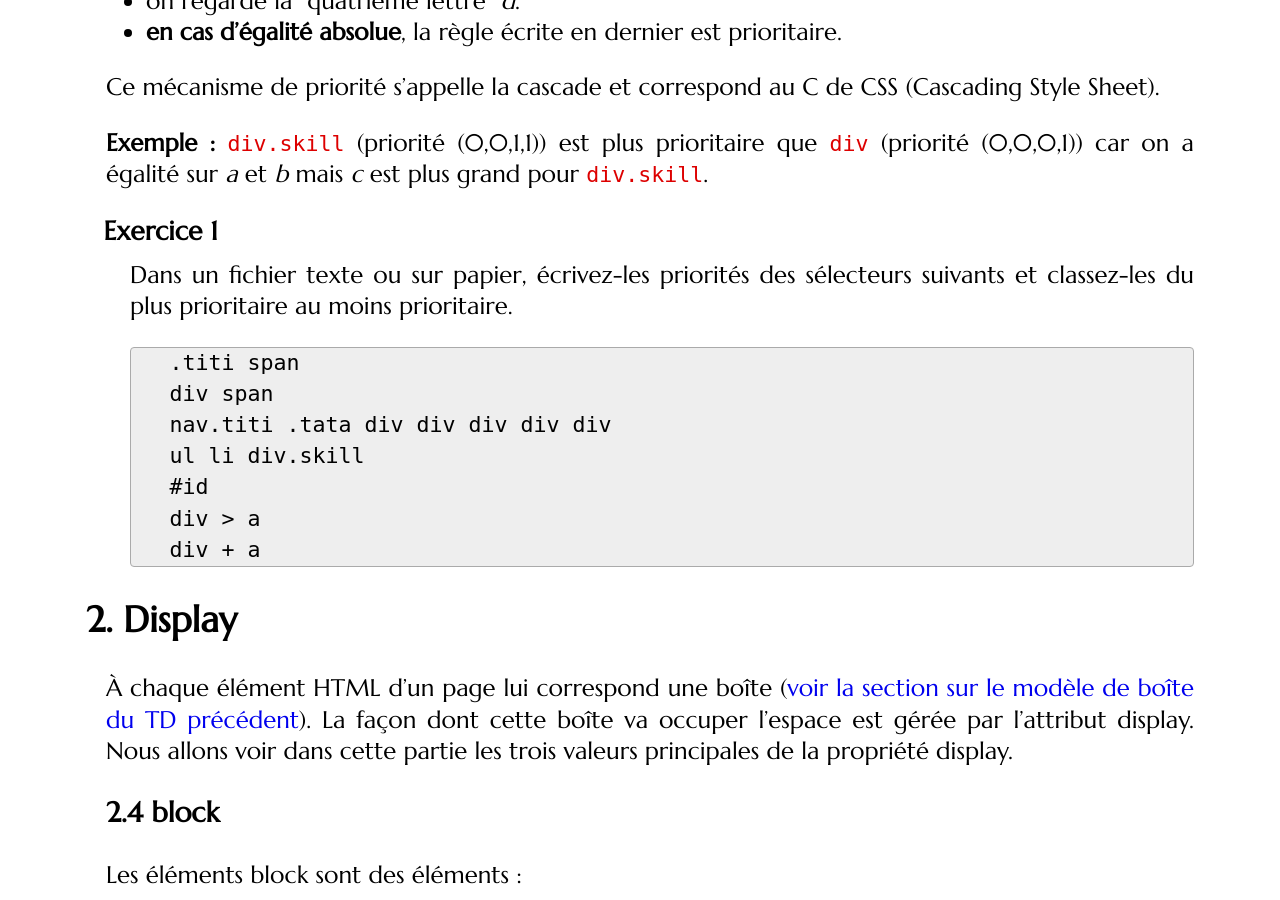
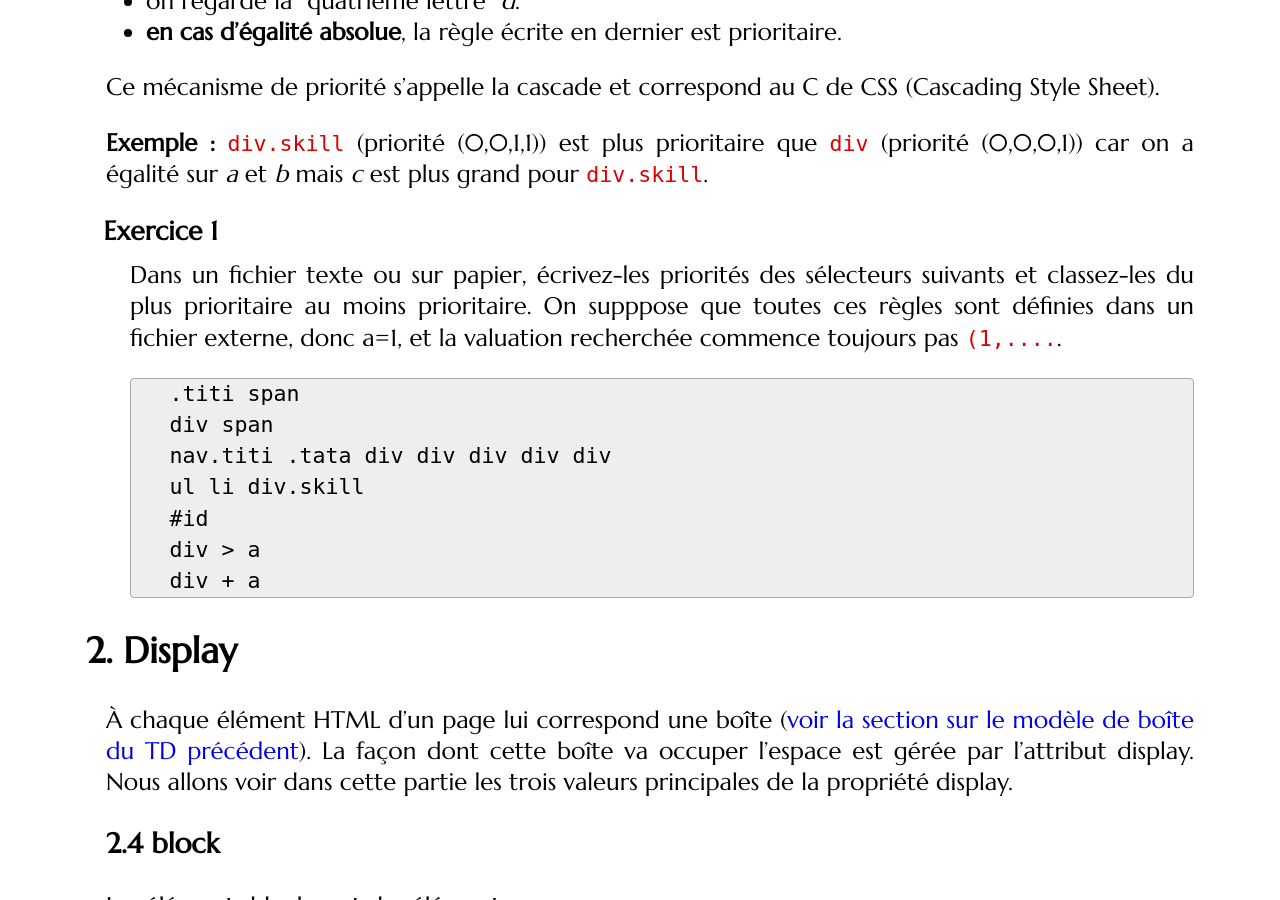
Before and after one commit to romainlebreton/R1.02-DeveloppementInterfacesWeb, a Jekyll site: the page built from tutorials/tutorial3.md, in a window 1280 px wide and 900 px high, scrolled down 2945 px. Built offline with Jekyll 4.4.1, drawn with Linux system fonts in a browser that asks for light colours; some web fonts are replaced; comment, search, counter and statistics services are not loaded; some of the changed text lies outside the part shown.

Commit message:
typo error

```diff
--- a/tutorials/tutorial3.md
+++ b/tutorials/tutorial3.md
@@ -139,7 +139,7 @@ pour `div.skill`.
 
 Dans un fichier texte ou sur papier, écrivez-les
 priorités des sélecteurs suivants et classez-les du plus prioritaire au moins
-prioritaire.
+prioritaire. On supppose que toutes ces règles sont définies dans un fichier externe, donc a=1, et la valuation recherchée commence toujours pas `(1,....`.
 
 ~~~
  .titi span
@@ -406,8 +406,8 @@ Cette propriété permet de préciser la façon dont les enfants vont se dispose
 
 Les valeurs possibles sont :
 
- * `flex_start`
- * `flex_end`
+ * `flex-start`
+ * `flex-end`
  * `center`
  * `space-between`
  * `space-around`
```
Also changed, not shown: other parts of tutorials/tutorial3.md (+4 -4 lines), tutorials/tutorial2.md (+2 -1 lines).
